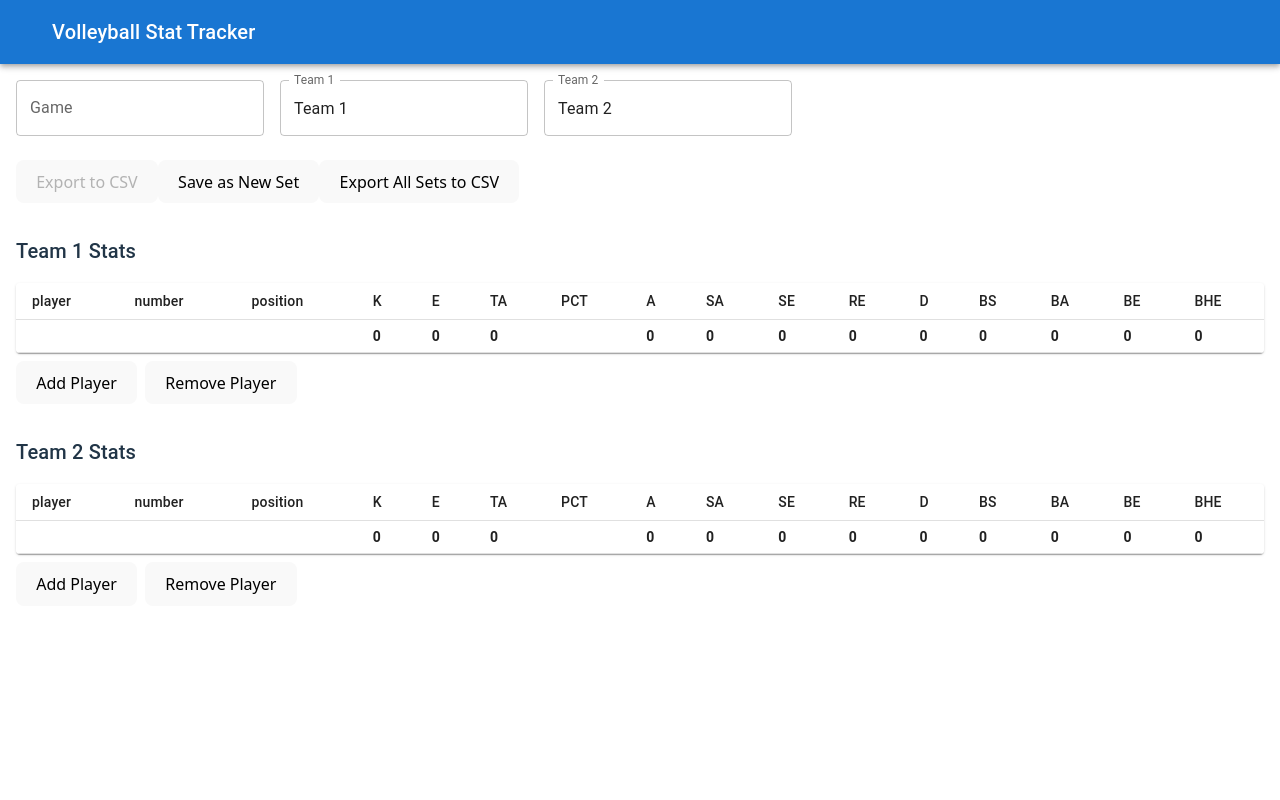
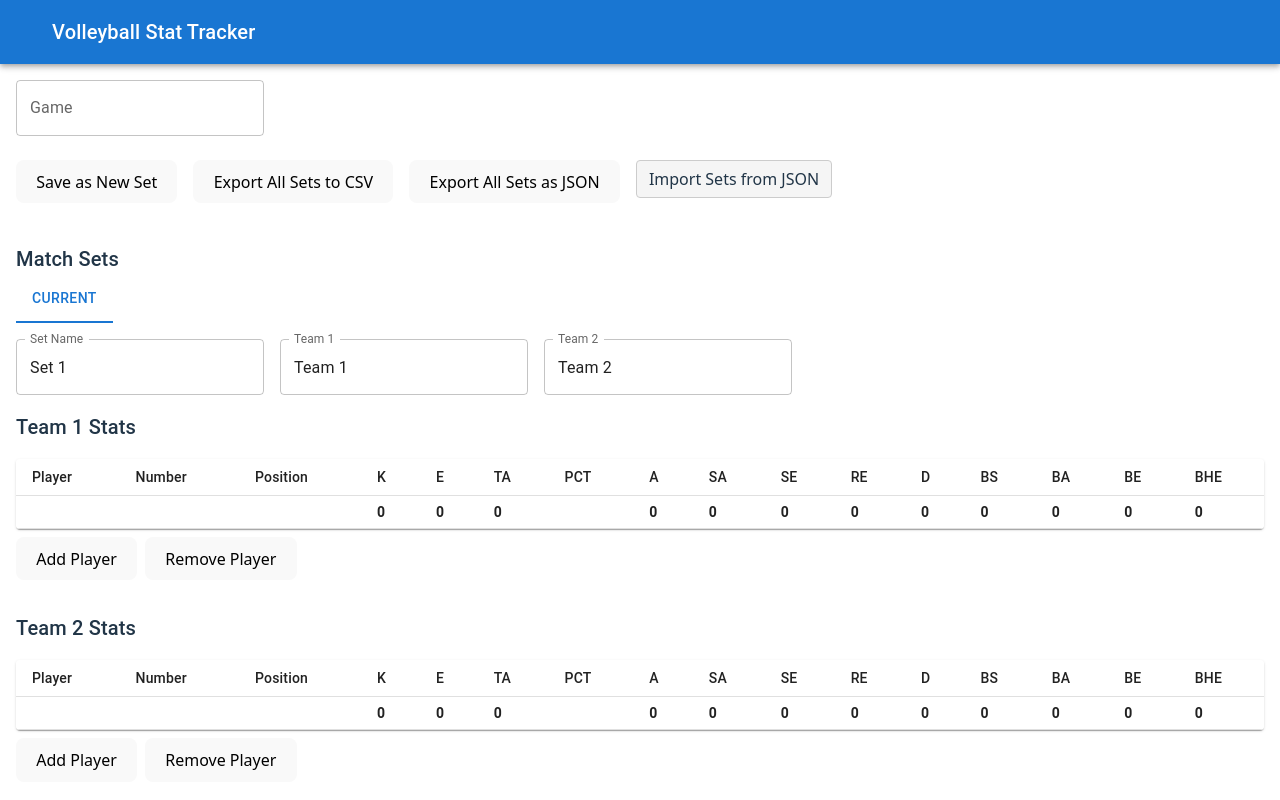
Before and after one commit to kasonchan/volleyball-stats, a React (Vite) app: page / in a window 1280 px wide. Built offline with nearby package versions, Linux system fonts and the light colour scheme; some icons are missing.

Commit message:
Add dev-sets-tabs

```diff
--- a/src/VolleyballStatsSystem.tsx
+++ b/src/VolleyballStatsSystem.tsx
@@ -1,22 +1,8 @@
 import { useEffect, useState } from "react";
 import {
-  AppBar,
-  Toolbar,
-  IconButton,
-  Typography,
-  TextField,
-  Grid,
-  Drawer,
-  List,
-  ListItem,
-  ListItemText,
-  Paper,
-  Table,
-  TableBody,
-  TableCell,
-  TableContainer,
-  TableHead,
-  TableRow,
+  AppBar, Toolbar, IconButton, Typography, TextField, Grid,
+  Drawer, List, ListItem, ListItemText, Paper, Table, TableBody,
+  TableCell, TableContainer, TableHead, TableRow, Box, Tabs, Tab
 } from "@mui/material";
 import MenuIcon from "@mui/icons-material/Menu";
 
@@ -42,11 +28,11 @@ interface PlayerStats {
 
 type SavedSet = {
   name: string;
+  team1Name: string;
+  team2Name: string;
   team1: PlayerStats[];
   team2: PlayerStats[];
 };
-
-const createInitialStats = (): PlayerStats[] => [];
 
 const columns: (keyof PlayerStats)[] = [
   "player", "number", "position", "K", "E", "TA", "PCT",
@@ -54,33 +40,22 @@ const columns: (keyof PlayerStats)[] = [
 ];
 
 const columnDescriptions: Record<string, string> = {
-  player: "Player Name",
-  number: "Player Number",
-  position: "Player Position",
-  K: "Kills",
-  E: "Errors",
-  TA: "Total Attacks",
-  PCT: "Hitting Percentage",
-  A: "Assists",
-  SA: "Service Aces",
-  SE: "Service Errors",
-  RE: "Reception Errors",
-  D: "Digs",
-  BS: "Block Solo",
-  BA: "Block Assist",
-  BE: "Block Errors",
-  BHE: "Ball Handling Errors",
+  player: "Player Name", number: "Player Number", position: "Player Position",
+  K: "Kills", E: "Errors", TA: "Total Attacks", PCT: "Hitting Percentage",
+  A: "Assists", SA: "Service Aces", SE: "Service Errors", RE: "Reception Errors",
+  D: "Digs", BS: "Block Solo", BA: "Block Assist", BE: "Block Errors", BHE: "Ball Handling Errors"
 };
 
 export default function VolleyballStatTracker() {
   const [game, setGame] = useState("");
   const [team1, setTeam1] = useState("Team 1");
   const [team2, setTeam2] = useState("Team 2");
-  const [team1Stats, setTeam1Stats] = useState<PlayerStats[]>(createInitialStats());
-  const [team2Stats, setTeam2Stats] = useState<PlayerStats[]>(createInitialStats());
+  const [setName, setSetName] = useState("Set 1");
+  const [team1Stats, setTeam1Stats] = useState<PlayerStats[]>([]);
+  const [team2Stats, setTeam2Stats] = useState<PlayerStats[]>([]);
+  const [sets, setSets] = useState<SavedSet[]>([]);
+  const [setTabIndex, setSetTabIndex] = useState(0);
   const [drawerOpen, setDrawerOpen] = useState(false);
-  const [sets, setSets] = useState<SavedSet[]>([]);
-  const [selectedSetIndex, setSelectedSetIndex] = useState<number | null>(null);
 
   useEffect(() => {
     const stored = localStorage.getItem("volleyball_sets");
@@ -88,7 +63,7 @@ export default function VolleyballStatTracker() {
       try {
         setSets(JSON.parse(stored));
       } catch (e) {
-        console.error("Failed to parse sets from storage", e);
+        console.error("Failed to parse stored sets", e);
       }
     }
   }, []);
@@ -99,12 +74,9 @@ export default function VolleyballStatTracker() {
 
   const addPlayer = (team: "team1" | "team2") => {
     const newPlayer: PlayerStats = {
-      id: Date.now(),
-      player: "",
-      number: "",
-      position: "",
-      K: 0, E: 0, TA: 0, PCT: "",
-      A: 0, SA: 0, SE: 0, RE: 0, D: 0, BS: 0, BA: 0, BE: 0, BHE: 0,
+      id: Date.now(), player: "", number: "", position: "",
+      K: 0, E: 0, TA: 0, PCT: "", A: 0, SA: 0, SE: 0, RE: 0,
+      D: 0, BS: 0, BA: 0, BE: 0, BHE: 0
     };
     team === "team1"
       ? setTeam1Stats((prev) => [...prev, newPlayer])
@@ -123,89 +95,21 @@ export default function VolleyballStatTracker() {
     field: keyof PlayerStats,
     value: string
   ) => {
-    const data = team === "team1" ? [...team1Stats] : [...team2Stats];
-    const updated = { ...data[index], [field]: field === "PCT" || ["player", "number", "position"].includes(field) ? value : parseInt(value) || 0 };
+    const stats = team === "team1" ? [...team1Stats] : [...team2Stats];
+    const updated = {
+      ...stats[index],
+      [field]: ["player", "number", "position", "PCT"].includes(field)
+        ? value
+        : parseInt(value) || 0,
+    };
 
     if (typeof updated.K === "number" && typeof updated.E === "number") {
       updated.TA = updated.K + updated.E;
-      updated.PCT = updated.TA !== 0 ? ((updated.K - updated.E) / updated.TA).toFixed(3) : "";
+      updated.PCT = updated.TA ? ((updated.K - updated.E) / updated.TA).toFixed(3) : "";
     }
 
-    data[index] = updated;
-    team === "team1" ? setTeam1Stats(data) : setTeam2Stats(data);
-  };
-
-  const exportCSV = () => {
-    const formatRow = (row: PlayerStats) => columns.map(col => row[col]).join(",");
-    const csvLines = [
-      `Game: ${game}`,
-      `${team1} Stats:`,
-      columns.join(","),
-      ...team1Stats.map(formatRow),
-      "",
-      `${team2} Stats:`,
-      columns.join(","),
-      ...team2Stats.map(formatRow)
-    ];
-    const blob = new Blob([csvLines.join("\n")], { type: "text/csv;charset=utf-8;" });
-    const url = URL.createObjectURL(blob);
-    const fileName = `${game || 'Game'}_${team1}_${team2}.csv`.replace(/\s+/g, '_');
-    const link = document.createElement("a");
-    link.href = url;
-    link.setAttribute("download", fileName);
-    document.body.appendChild(link);
-    link.click();
-    document.body.removeChild(link);
-  };
-
-  const exportSingleSetCSV = (set: SavedSet, index: number) => {
-    const formatRow = (row: PlayerStats) => columns.map(col => row[col]).join(",");
-    const csvLines = [
-      `Set ${index + 1}: ${set.name}`,
-      `${team1} Stats:`,
-      columns.join(","),
-      ...set.team1.map(formatRow),
-      "",
-      `${team2} Stats:`,
-      columns.join(","),
-      ...set.team2.map(formatRow)
-    ];
-    const blob = new Blob([csvLines.join("\n")], { type: "text/csv;charset=utf-8;" });
-    const url = URL.createObjectURL(blob);
-    const fileName = `${game || 'Game'}_${team1}_${team2}_Set${index + 1}.csv`.replace(/\s+/g, '_');
-    const link = document.createElement("a");
-    link.href = url;
-    link.setAttribute("download", fileName);
-    document.body.appendChild(link);
-    link.click();
-    document.body.removeChild(link);
-  };
-
-  const exportAllSetsCSV = () => {
-    const formatRow = (row: PlayerStats) => columns.map(col => row[col]).join(",");
-    const csvLines: string[] = [];
-
-    sets.forEach((set, i) => {
-      csvLines.push(`Set ${i + 1}: ${set.name}`);
-      csvLines.push(`${team1} Stats:`);
-      csvLines.push(columns.join(","));
-      csvLines.push(...set.team1.map(formatRow));
-      csvLines.push("");
-      csvLines.push(`${team2} Stats:`);
-      csvLines.push(columns.join(","));
-      csvLines.push(...set.team2.map(formatRow));
-      csvLines.push("");
-    });
-
-    const blob = new Blob([csvLines.join("\n")], { type: "text/csv;charset=utf-8;" });
-    const url = URL.createObjectURL(blob);
-    const fileName = `${game || 'Game'}_${team1}_${team2}_ALL_SETS.csv`.replace(/\s+/g, '_');
-    const link = document.createElement("a");
-    link.href = url;
-    link.setAttribute("download", fileName);
-    document.body.appendChild(link);
-    link.click();
-    document.body.removeChild(link);
+    stats[index] = updated;
+    team === "team1" ? setTeam1Stats(stats) : setTeam2Stats(stats);
   };
 
   const renderTable = (team: "team1" | "team2", stats: PlayerStats[]) => {
@@ -218,24 +122,32 @@ export default function VolleyballStatTracker() {
 
     return (
       <>
-        <TableContainer component={Paper} sx={{ mt: 2, maxHeight: 300, overflowY: 'auto' }}>
+        <TableContainer component={Paper} sx={{ mt: 2, maxHeight: 300 }}>
           <Table size="small" stickyHeader>
             <TableHead>
               <TableRow>
                 {columns.map((col) => (
-                  <TableCell key={col} title={columnDescriptions[col]}>{col}</TableCell>
+                  <TableCell key={col} title={columnDescriptions[col]}>
+                    {col === "player" ? "Player" :
+                      col === "number" ? "Number" :
+                        col === "position" ? "Position" : col}
+                  </TableCell>
                 ))}
               </TableRow>
             </TableHead>
             <TableBody>
-              {stats.map((row, rowIndex) => (
+              {stats.map((row, i) => (
                 <TableRow key={row.id}>
                   {columns.map((col) => (
                     <TableCell key={col}>
                       <TextField
                         value={row[col]}
                         type={typeof row[col] === "number" && col !== "PCT" ? "number" : "text"}
-                        onChange={(e) => (col === "PCT" || col === "TA") ? undefined : handleChange(team, rowIndex, col, e.target.value)}
+                        onChange={(e) =>
+                          ["PCT", "TA"].includes(col)
+                            ? undefined
+                            : handleChange(team, i, col, e.target.value)
+                        }
                         variant="standard"
                         inputProps={{ min: 0, readOnly: col === "PCT" || col === "TA" }}
                       />
@@ -255,12 +167,111 @@ export default function VolleyballStatTracker() {
             </tfoot>
           </Table>
         </TableContainer>
-        <div style={{ display: 'flex', gap: '8px', marginTop: 8 }}>
+        <Box sx={{ display: 'flex', gap: 1, mt: 1 }}>
           <button onClick={() => addPlayer(team)}>Add Player</button>
           <button onClick={() => removePlayer(team)}>Remove Player</button>
-        </div>
+        </Box>
       </>
     );
+  };
+
+  const exportSingleSetCSV = (set: SavedSet) => {
+    const formatRow = (row: PlayerStats) => columns.map(col => row[col]).join(",");
+    const lines = [
+      `${set.name}`,
+      `${set.team1Name} Stats:`,
+      columns.join(","),
+      ...set.team1.map(formatRow),
+      "",
+      `${set.team2Name} Stats:`,
+      columns.join(","),
+      ...set.team2.map(formatRow),
+    ];
+    const blob = new Blob([lines.join("\n")], { type: "text/csv;charset=utf-8;" });
+    const url = URL.createObjectURL(blob);
+    const fileName = `${game}_${set.name}_${set.team1Name}_${set.team2Name}`.replace(/\s+/g, "_") + ".csv";
+    const link = document.createElement("a");
+    link.href = url;
+    link.setAttribute("download", fileName);
+    document.body.appendChild(link);
+    link.click();
+    document.body.removeChild(link);
+  };
+
+  const exportAllSetsCSV = () => {
+    const formatRow = (row: PlayerStats) => columns.map(col => row[col]).join(",");
+    const lines: string[] = [];
+
+    sets.forEach((set, i) => {
+      lines.push(`Set ${i + 1}: ${set.name}`);
+      lines.push(`${set.team1Name} Stats:`);
+      lines.push(columns.join(","));
+      lines.push(...set.team1.map(formatRow));
+      lines.push("");
+      lines.push(`${set.team2Name} Stats:`);
+      lines.push(columns.join(","));
+      lines.push(...set.team2.map(formatRow));
+      lines.push("");
+    });
+
+    const blob = new Blob([lines.join("\n")], { type: "text/csv;charset=utf-8;" });
+    const url = URL.createObjectURL(blob);
+    const fileName = `${game || 'All_Sets'}`.replace(/\s+/g, "_") + ".csv";
+    const link = document.createElement("a");
+    link.href = url;
+    link.setAttribute("download", fileName);
+    document.body.appendChild(link);
+    link.click();
+    document.body.removeChild(link);
+  };
+
+  const exportAllSetsAsJSON = () => {
+    const data = {
+      version: 1,
+      exportedAt: new Date().toISOString(),
+      game,
+      sets,
+    };
+
+    const blob = new Blob([JSON.stringify(data, null, 2)], {
+      type: "application/json",
+    });
+
+    const url = URL.createObjectURL(blob);
+    const link = document.createElement("a");
+    link.href = url;
+    const fileName = `${game || "Volleyball"}_All_Sets.json`.replace(/\s+/g, "_");
+    link.setAttribute("download", fileName);
+    document.body.appendChild(link);
+    link.click();
+    document.body.removeChild(link);
+  };
+
+  const importAllSetsFromJSON = (file: File) => {
+    const reader = new FileReader();
+    reader.onload = (event) => {
+      try {
+        const data = JSON.parse(event.target?.result as string);
+
+        if (!Array.isArray(data.sets)) {
+          throw new Error("Invalid format: missing 'sets' array.");
+        }
+
+        const shouldMerge = confirm("Merge imported sets with current sets?\nPress Cancel to overwrite.");
+
+        if (shouldMerge) {
+          setSets(prev => [...prev, ...data.sets]);
+        } else {
+          setSets(data.sets);
+          setGame(data.game || "");
+        }
+
+        setSetTabIndex(0);
+      } catch (err) {
+        alert("Error importing JSON: " + (err as Error).message);
+      }
+    };
+    reader.readAsText(file);
   };
 
   return (
@@ -270,9 +281,7 @@ export default function VolleyballStatTracker() {
           <IconButton edge="start" color="inherit" onClick={() => setDrawerOpen(true)}>
             <MenuIcon />
           </IconButton>
-          <Typography variant="h6" sx={{ flexGrow: 1 }}>
-            Volleyball Stat Tracker
-          </Typography>
+          <Typography variant="h6" sx={{ flexGrow: 1 }}>Volleyball Stat Tracker</Typography>
         </Toolbar>
       </AppBar>
 
@@ -287,93 +296,162 @@ export default function VolleyballStatTracker() {
         </List>
       </Drawer>
 
-      <div style={{ overflowY: "auto", flexGrow: 1, padding: "16px" }}>
+      <Box sx={{ overflowY: "auto", flexGrow: 1, p: 2 }}>
         <Grid container spacing={2}>
-          <Grid>
-            <TextField label="Game" fullWidth value={game} onChange={(e) => setGame(e.target.value)} />
-          </Grid>
-          <Grid>
-            <TextField label="Team 1" fullWidth value={team1} onChange={(e) => setTeam1(e.target.value)} />
-          </Grid>
-          <Grid>
-            <TextField label="Team 2" fullWidth value={team2} onChange={(e) => setTeam2(e.target.value)} />
+          <Grid item xs={12} md={4}>
+            <TextField fullWidth label="Game" value={game} onChange={e => setGame(e.target.value)} />
           </Grid>
         </Grid>
 
-        <button onClick={exportCSV} style={{ marginTop: 24, marginBottom: 8 }} disabled>
-          Export to CSV
-        </button>
-        <button onClick={() =>
-          setSets([...sets, {
-            name: `Set ${sets.length + 1}`,
+        <Box sx={{ mt: 3, mb: 2, display: 'flex', flexWrap: 'wrap', gap: 2 }}>
+          <button onClick={() => {
+            const newSet: SavedSet = {
+              name: setName,
+              team1Name: team1,
+              team2Name: team2,
               team1: [...team1Stats],
-            team2: [...team2Stats]
-          }])
-        } style={{ marginBottom: 8 }}>
+              team2: [...team2Stats],
+            };
+            setSets(prev => [...prev, newSet]);
+
+            const match = setName.match(/^Set (\d+)$/);
+            const nextNum = match ? parseInt(match[1]) + 1 : sets.length + 2;
+            setSetName(`Set ${nextNum}`);
+          }}>
             Save as New Set
           </button>
-        <button onClick={exportAllSetsCSV} style={{ marginBottom: 16 }}>
+
+          <button onClick={exportAllSetsCSV}>
             Export All Sets to CSV
           </button>
 
-        <Typography variant="h6" sx={{ mt: 2 }}>{team1} Stats</Typography>
+          <button onClick={exportAllSetsAsJSON}>
+            Export All Sets as JSON
+          </button>
+
+          <label style={{ cursor: "pointer" }}>
+            <span style={{
+              padding: "6px 12px",
+              border: "1px solid #ccc",
+              borderRadius: 4,
+              display: "inline-block",
+              backgroundColor: "#f5f5f5"
+            }}>
+              Import Sets from JSON
+            </span>
+            <input
+              type="file"
+              accept=".json"
+              style={{ display: "none" }}
+              onChange={(e) => {
+                const file = e.target.files?.[0];
+                if (file) importAllSetsFromJSON(file);
+                e.target.value = ""; // Reset for next upload
+              }}
+            />
+          </label>
+        </Box>
+
+
+        <Typography variant="h6" sx={{ mt: 5 }}>Match Sets</Typography>
+        <Tabs value={setTabIndex} onChange={(e, i) => setSetTabIndex(i)} sx={{ mb: 2 }}>
+          <Tab label="Current" />
+          {sets.map((set, i) => (
+            <Tab
+              key={i + 1}
+              label={`${set.name}: ${set.team1Name} vs ${set.team2Name}`}
+            />
+          ))}
+        </Tabs>
+
+        {setTabIndex === 0 && (
+          <>
+            <Grid container spacing={2} sx={{ mb: 2 }}>
+              <Grid item xs={12} md={4}>
+                <TextField
+                  fullWidth
+                  label="Set Name"
+                  value={setName}
+                  onChange={(e) => setSetName(e.target.value)}
+                />
+              </Grid>
+              <Grid item xs={12} md={4}>
+                <TextField fullWidth label="Team 1" value={team1} onChange={(e) => setTeam1(e.target.value)} />
+              </Grid>
+              <Grid item xs={12} md={4}>
+                <TextField fullWidth label="Team 2" value={team2} onChange={(e) => setTeam2(e.target.value)} />
+              </Grid>
+            </Grid>
+
+            <Typography variant="h6">{team1} Stats</Typography>
             {renderTable("team1", team1Stats)}
 
             <Typography variant="h6" sx={{ mt: 4 }}>{team2} Stats</Typography>
             {renderTable("team2", team2Stats)}
+          </>
+        )}
 
-        {sets.length > 0 && (
-          <>
-            <Typography variant="h6" sx={{ mt: 4 }}>View Saved Set</Typography>
-            <TextField
-              select
-              label="Select Set"
-              value={selectedSetIndex !== null ? selectedSetIndex : ""}
-              onChange={(e) => setSelectedSetIndex(parseInt(e.target.value))}
-              fullWidth
-              SelectProps={{ native: true }}
-              sx={{ maxWidth: 300, mb: 2 }}
-            >
-              <option value="">-- Select a Set --</option>
-              {sets.map((set, i) => (
-                <option key={i} value={i}>{set.name}</option>
-              ))}
-            </TextField>
-
-            {selectedSetIndex !== null && (
-              <>
+        {setTabIndex > 0 && sets[setTabIndex - 1] && (
+          <Box sx={{ mt: 2 }}>
             <TextField
               label="Rename Set"
-                  fullWidth
-                  sx={{ mb: 2, maxWidth: 300 }}
-                  value={sets[selectedSetIndex].name}
+              value={sets[setTabIndex - 1].name}
               onChange={(e) => {
                 const updated = [...sets];
-                    updated[selectedSetIndex].name = e.target.value;
+                updated[setTabIndex - 1].name = e.target.value;
                 setSets(updated);
               }}
+              sx={{ maxWidth: 300, mb: 2 }}
+              fullWidth
             />
-                <button onClick={() => {
+            <TextField
+              label="Team 1 Name"
+              value={sets[setTabIndex - 1].team1Name}
+              onChange={(e) => {
                 const updated = [...sets];
-                  updated.splice(selectedSetIndex, 1);
+                updated[setTabIndex - 1].team1Name = e.target.value;
                 setSets(updated);
-                  setSelectedSetIndex(null);
-                }}>Delete This Set</button>
+              }}
+              sx={{ mb: 1, mr: 2 }}
+            />
+            <TextField
+              label="Team 2 Name"
+              value={sets[setTabIndex - 1].team2Name}
+              onChange={(e) => {
+                const updated = [...sets];
+                updated[setTabIndex - 1].team2Name = e.target.value;
+                setSets(updated);
+              }}
+              sx={{ mb: 2 }}
+            />
+            <br />
+            <button
+              onClick={() => {
+                const updated = [...sets];
+                updated.splice(setTabIndex - 1, 1);
+                setSets(updated);
+                setSetTabIndex(0);
+              }}
+              style={{ marginRight: 12 }}
+            >
+              Delete This Set
+            </button>
+            <button onClick={() => exportSingleSetCSV(sets[setTabIndex - 1])}>
+              Export Set to CSV
+            </button>
 
-                <Typography variant="body2" sx={{ fontWeight: "bold", mt: 2 }}>{team1} Stats</Typography>
-                {renderTable("team1", sets[selectedSetIndex].team1)}
+            <Typography variant="body2" sx={{ fontWeight: 'bold', mt: 3 }}>
+              {sets[setTabIndex - 1].team1Name} Stats
+            </Typography>
+            {renderTable("team1", sets[setTabIndex - 1].team1)}
 
-                <Typography variant="body2" sx={{ fontWeight: "bold", mt: 2 }}>{team2} Stats</Typography>
-                {renderTable("team2", sets[selectedSetIndex].team2)}
-
-                <button onClick={() => exportSingleSetCSV(sets[selectedSetIndex], selectedSetIndex)}>
-                  Export Set {selectedSetIndex + 1} to CSV
-                </button>
-              </>
+            <Typography variant="body2" sx={{ fontWeight: 'bold', mt: 3 }}>
+              {sets[setTabIndex - 1].team2Name} Stats
+            </Typography>
+            {renderTable("team2", sets[setTabIndex - 1].team2)}
+          </Box>
         )}
-          </>
-        )}
-      </div>
+      </Box>
     </div>
   );
 }
```
Lines whose indentation alone changed are shown as unchanged.
